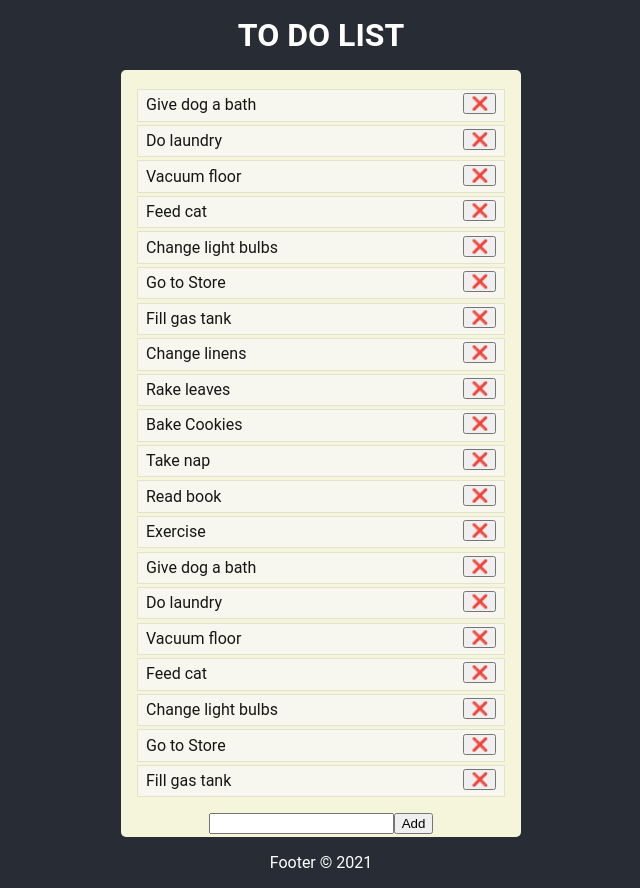
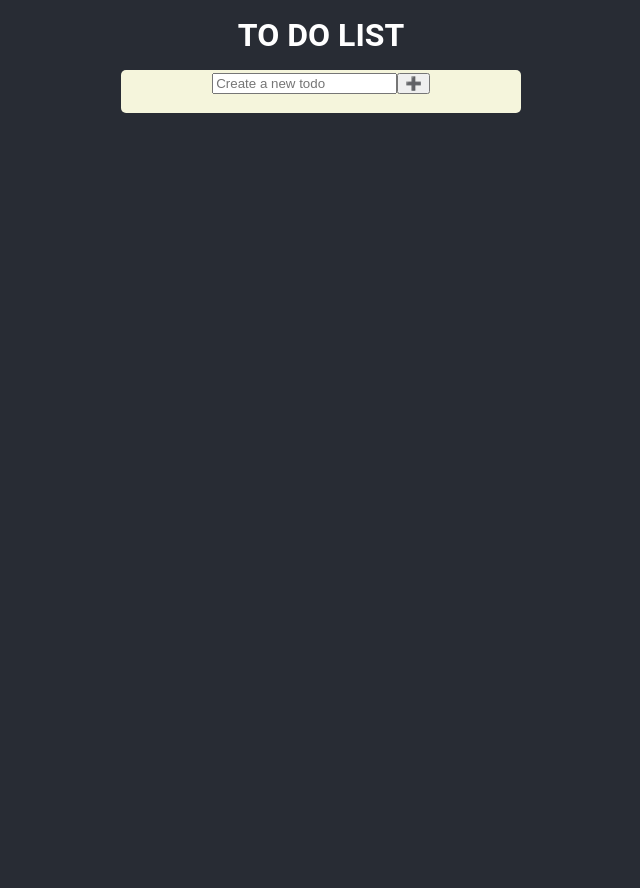
Before and after one commit to rizzok/react-sandbox, a React (Create React App) app: page / in a window 1280 px wide. Shown: the whole page, without its empty margins (319-959 px from the left). After the commit the page ends 800 px from the top, so only its background shows below. Built offline with nearby package versions, Linux system fonts and the light colour scheme.

Commit message:
improved todo app

```diff
--- a/src/components/App.jsx
+++ b/src/components/App.jsx
@@ -1,5 +1,4 @@
 import '../sass/App.scss';
-import Footer from './Footer';
 import Header from './Header';
 import TodoList from './TodoList';
 
@@ -8,7 +7,6 @@ function App() {
     <>
       <Header />
       <TodoList />
-      <Footer />
     </>
   );
 }
--- a/src/components/Footer.jsx
+++ /dev/null
@@ -1,11 +0,0 @@
-import React from 'react';
-
-function Footer() {
-  return (
-    <div className="footer">
-      <p>Footer © 2021</p>
-    </div>
-  );
-}
-
-export default Footer;
--- a/src/components/TodoList.jsx
+++ b/src/components/TodoList.jsx
@@ -1,48 +1,63 @@
-import React, { useState } from 'react';
+import React, { useEffect, useState } from 'react';
 import '../sass/TodoList.scss';
-import data from '../datas/data.json';
 
 function TodoList() {
-  const [todoList, setTodoList] = useState(data);
+  const [todoList, setTodoList] = useState(() => {
+    const savedTodoList = localStorage.getItem('todoList');
+    return savedTodoList ? JSON.parse(savedTodoList) : [];
+  });
   const [todo, setTodo] = useState('');
 
-  const handleSubmit = (e) => {
+  useEffect(() => {
+    localStorage.setItem('todoList', JSON.stringify(todoList));
+  }, [todoList]);
+
+  function handleInputChange(e) {
+    setTodo(e.target.value);
+  }
+
+  const handleFormSubmit = (e) => {
     e.preventDefault();
-    todo && setTodoList([...todoList, todo]);
+    todo &&
+      setTodoList([
+        ...todoList,
+        { id: todoList.length + 1, text: todo.trim() },
+      ]);
+    setTodo('');
   };
 
-  const handleDelTodo = (e) => {
-    console.log(e);
+  const handleDeleteTodo = (id) => {
+    const remainingTodos = todoList.filter((todo) => todo.id !== id);
+    setTodoList(remainingTodos);
   };
 
   return (
     <div className="todolist">
+      <form onSubmit={handleFormSubmit}>
+        <input
+          type="text"
+          name="todo"
+          placeholder="Create a new todo"
+          value={todo}
+          onChange={handleInputChange}
+        />
+        <input type="submit" value="➕" />
+      </form>
+
       <ul>
         {todoList &&
-          todoList.map((todo, index) => (
-            <li key={index} data-index={index} onSubmit={handleDelTodo}>
-              {todo.task}
-              <button type="submit" className="del-todo">
+          todoList.map((todo) => (
+            <li key={todo.id}>
+              {todo.text}
+              <button
+                className="del-todo"
+                onClick={() => handleDeleteTodo(todo.id)}
+              >
                 ❌
               </button>
             </li>
           ))}
       </ul>
-
-      <form onSubmit={handleSubmit}>
-        <input
-          type="text"
-          value={todo.task}
-          onChange={(e) =>
-            setTodo({
-              id: todoList.length + 1,
-              task: e.target.value,
-              done: false,
-            })
-          }
-        />
-        <input type="submit" value="Add" />
-      </form>
     </div>
   );
 }
--- a/src/datas/data.json
+++ /dev/null
@@ -1,81 +0,0 @@
-[{
-  "id": 1,
-  "task": "Give dog a bath",
-  "done": true
-}, {
-  "id": 2,
-  "task": "Do laundry",
-  "done": true
-}, {
-  "id": 3,
-  "task": "Vacuum floor",
-  "done": false
-}, {
-  "id": 4,
-  "task": "Feed cat",
-  "done": true
-}, {
-  "id": 5,
-  "task": "Change light bulbs",
-  "done": false
-}, {
-  "id": 6,
-  "task": "Go to Store",
-  "done": true
-}, {
-  "id": 7,
-  "task": "Fill gas tank",
-  "done": true
-}, {
-  "id": 8,
-  "task": "Change linens",
-  "done": false
-}, {
-  "id": 9,
-  "task": "Rake leaves",
-  "done": true
-}, {
-  "id": 10,
-  "task": "Bake Cookies",
-  "done": false
-}, {
-  "id": 11,
-  "task": "Take nap",
-  "done": true
-}, {
-  "id": 12,
-  "task": "Read book",
-  "done": true
-}, {
-  "id": 13,
-  "task": "Exercise",
-  "done": false
-}, {
-  "id": 14,
-  "task": "Give dog a bath",
-  "done": false
-}, {
-  "id": 15,
-  "task": "Do laundry",
-  "done": false
-}, {
-  "id": 16,
-  "task": "Vacuum floor",
-  "done": false
-}, {
-  "id": 17,
-  "task": "Feed cat",
-  "done": true
-}, {
-  "id": 18,
-  "task": "Change light bulbs",
-  "done": false
-}, {
-  "id": 19,
-  "task": "Go to Store",
-  "done": false
-}, {
-  "id": 20,
-  "task": "Fill gas tank",
-  "done": false
-}]
```
